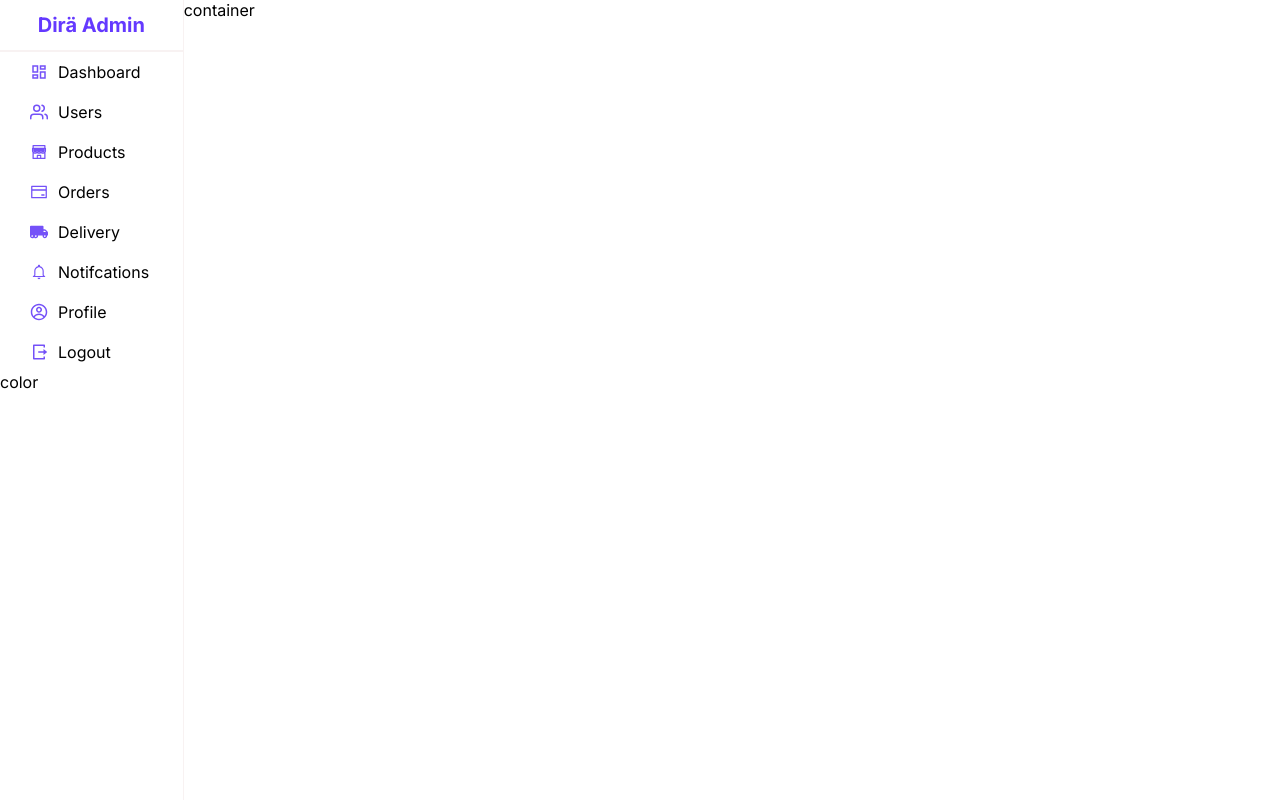
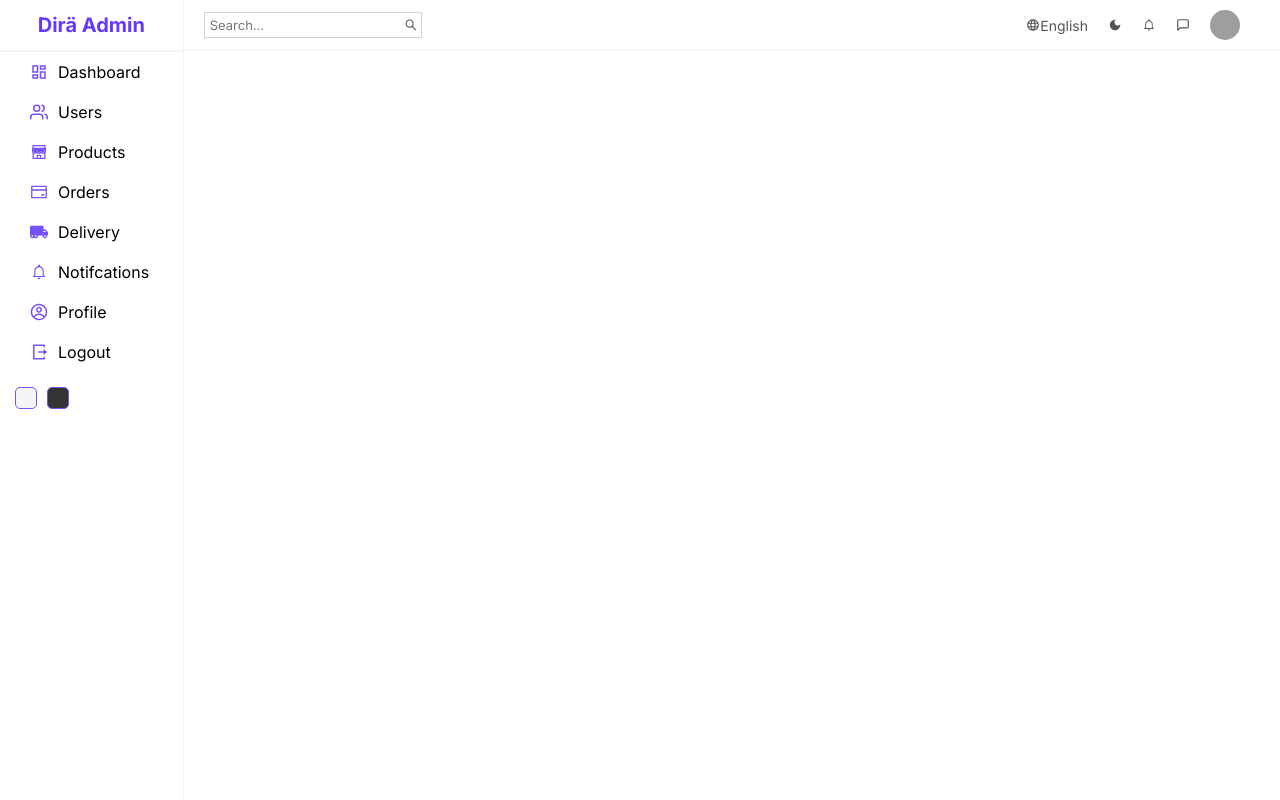
Before and after one commit to BrianSimiyu/admin-dashboard-project, a React (Create React App) app: page / in a window 1280 px wide. Built offline with nearby package versions, Linux system fonts and the light colour scheme; grey boxes are pictures that could not be loaded.

Commit message:
Navbar improved

```diff
--- a/src/components/navbar/Navbar.jsx
+++ b/src/components/navbar/Navbar.jsx
@@ -1,8 +1,43 @@
 import React from "react";
 import "./navbar.scss";
-
+import { AiOutlineSearch } from "react-icons/ai";
+import { MdLanguage } from "react-icons/md";
+import { MdDarkMode } from "react-icons/md";
+import { IoMdNotificationsOutline } from "react-icons/io";
+import { FiMessageSquare } from "react-icons/fi";
 const Navbar = () => {
-  return <div>Navbar</div>;
+  return (
+    <div className="navbar">
+      <div className="wrapper">
+        <div className="search">
+          <input type="text" placeholder="Search..." />
+          <AiOutlineSearch />
+        </div>
+        <div className="items">
+          <div className="item">
+            <MdLanguage />
+            English
+          </div>
+          <div className="item">
+            <MdDarkMode />
+          </div>
+          <div className="item">
+            <IoMdNotificationsOutline />
+          </div>
+          <div className="item">
+            <FiMessageSquare />
+          </div>
+          <div className="item">
+            <img
+              src="https://images.pexels.com/photos/415829/pexels-photo-415829.jpeg?auto=compress&cs=tinysrgb&w=1260&h=750&dpr=1"
+              alt=""
+              className="avatar"
+            />
+          </div>
+        </div>
+      </div>
+    </div>
+  );
 };
 
 export default Navbar;
--- a/src/components/navbar/navbar.scss
+++ b/src/components/navbar/navbar.scss
@@ -0,0 +1,50 @@
+.navbar {
+  height: 50px;
+  border-bottom: 0.5px solid rgb(248, 242, 242);
+  display: flex;
+  align-items: center;
+  font-size: 14px;
+  color: #555;
+
+  .wrapper {
+    padding: 20px;
+    display: flex;
+    align-items: center;
+    justify-content: space-between;
+    width: 100%;
+
+    .search {
+      display: flex;
+      align-items: center;
+      border: 0.5px solid lightgray;
+      padding: 3px;
+    }
+
+    input {
+      border: none;
+      outline: none;
+      background-color: transparent;
+
+      &::placeholder {
+        font-size: 13px;
+      }
+    }
+
+    .items {
+      display: flex;
+      align-items: center;
+
+      .item {
+        display: flex;
+        align-items: center;
+        margin-right: 20px;
+      }
+
+      .avatar {
+        height: 30px;
+        width: 30px;
+        border-radius: 50%;
+      }
+    }
+  }
+}
--- a/src/components/sidebar/Sidebar.jsx
+++ b/src/components/sidebar/Sidebar.jsx
@@ -54,7 +54,10 @@ const Sidebar = () => {
           </li>
         </ul>
       </div>
-      <div className="bottom">color</div>
+      <div className="bottom">
+        <div className="colorOption"></div>
+        <div className="colorOption"></div>
+      </div>
     </div>
   );
 };
--- a/src/components/sidebar/sidebar.scss
+++ b/src/components/sidebar/sidebar.scss
@@ -48,4 +48,27 @@
       }
     }
   }
+
+  .bottom {
+    display: flex;
+    align-items: center;
+    margin: 10px;
+
+    .colorOption {
+      width: 20px;
+      height: 20px;
+      border-radius: 5px;
+      border: 1px solid #7451f8;
+      cursor: pointer;
+      margin: 5px;
+
+      &:nth-child(1) {
+        background-color: whitesmoke;
+      }
+
+      &:nth-child(2) {
+        background-color: #333;
+      }
+    }
+  }
 }
--- a/src/pages/home/Home.jsx
+++ b/src/pages/home/Home.jsx
@@ -1,11 +1,14 @@
 import React from "react";
+import Navbar from "../../components/navbar/Navbar";
 import Sidebar from "../../components/sidebar/Sidebar";
 import "./home.scss";
 const Home = () => {
   return (
     <div className="home">
       <Sidebar />
-      <div className="homeContainer">container</div>
+      <div className="homeContainer">
+        <Navbar />
+      </div>
     </div>
   );
 };
```
